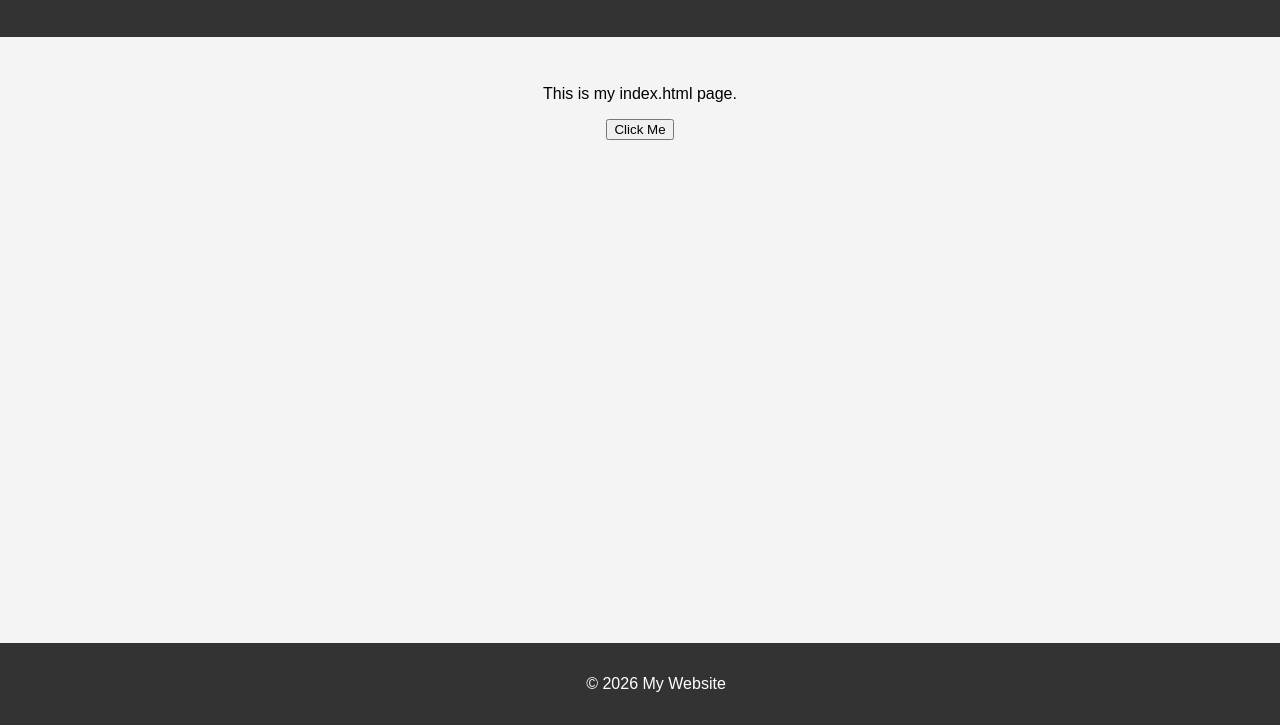
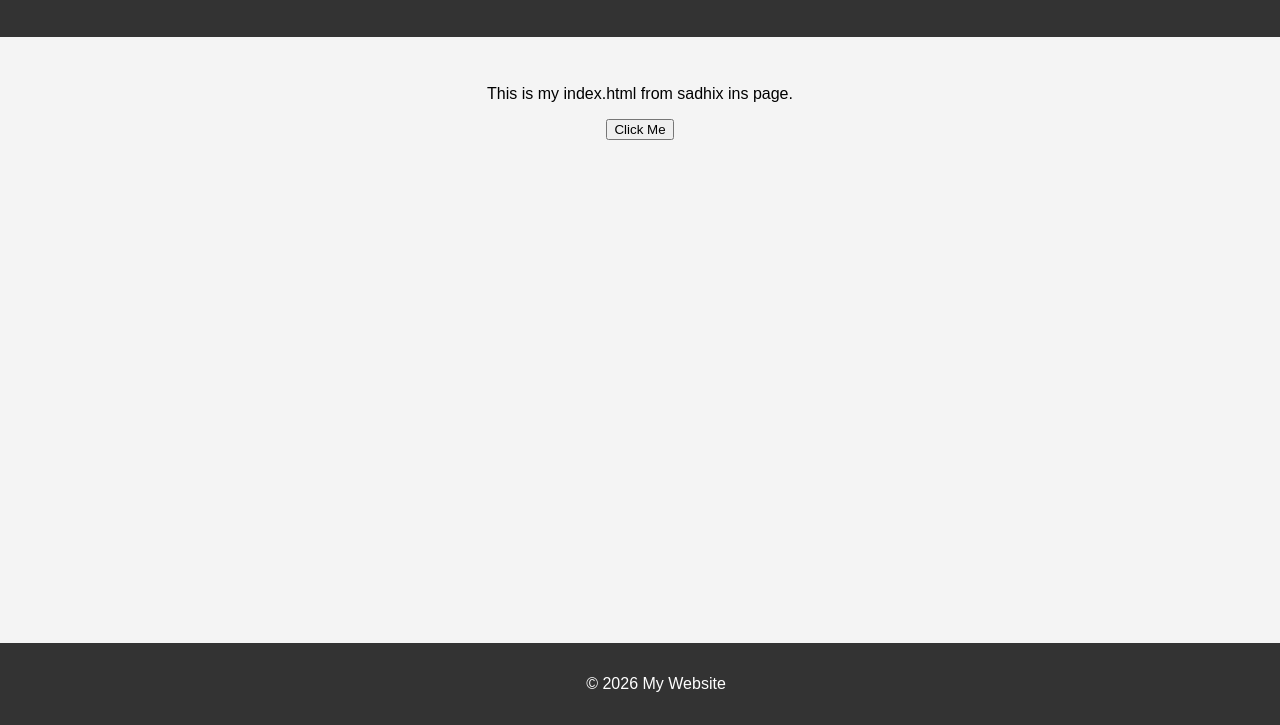
Before and after one commit to Rohitz999/gitpush, a plain HTML site: page index.html in a window 1280 px wide. Shown: the part 75-800 px from the top of the page. Drawn offline with Linux system fonts and the light colour scheme.

Commit message:
Update index.html

```diff
--- a/index.html
+++ b/index.html
@@ -37,7 +37,7 @@
     </header>
 
     <main>
-        <p>This is my index.html page.</p>
+        <p>This is my index.html from sadhix ins page.</p>
         <button onclick="alert('Hello!')">Click Me</button>
     </main>
 
```
